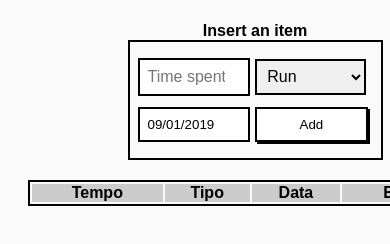
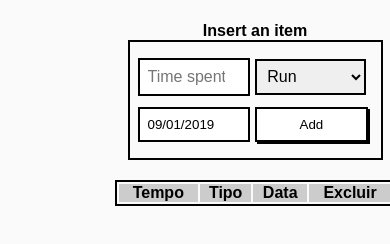
Before and after one commit to caabeatriz/Testtrustvox, a plain HTML site: page index.html in a window 390 px wide. Shown: the part 158-402 px from the top of the page. Drawn offline with nearby package versions, Linux system fonts and the light colour scheme.

```diff
--- a/css/style.css
+++ b/css/style.css
@@ -145,7 +145,7 @@ tr:nth-child(even) {
 
     table{
         border: 2px solid;
-        width: 89%;
+        width: 55%;
         margin: 0 auto;
         text-align: center;
         margin-top: 20px;
```
